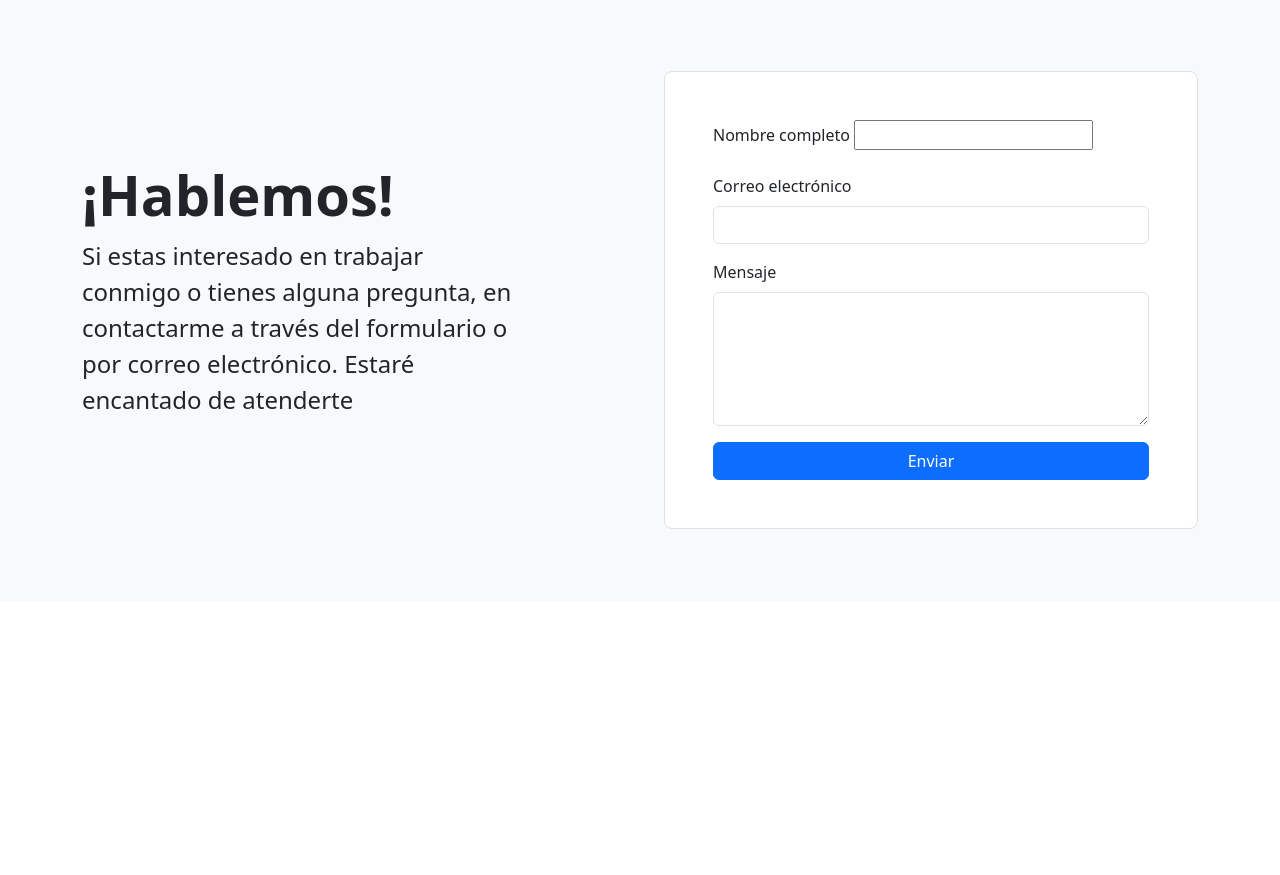
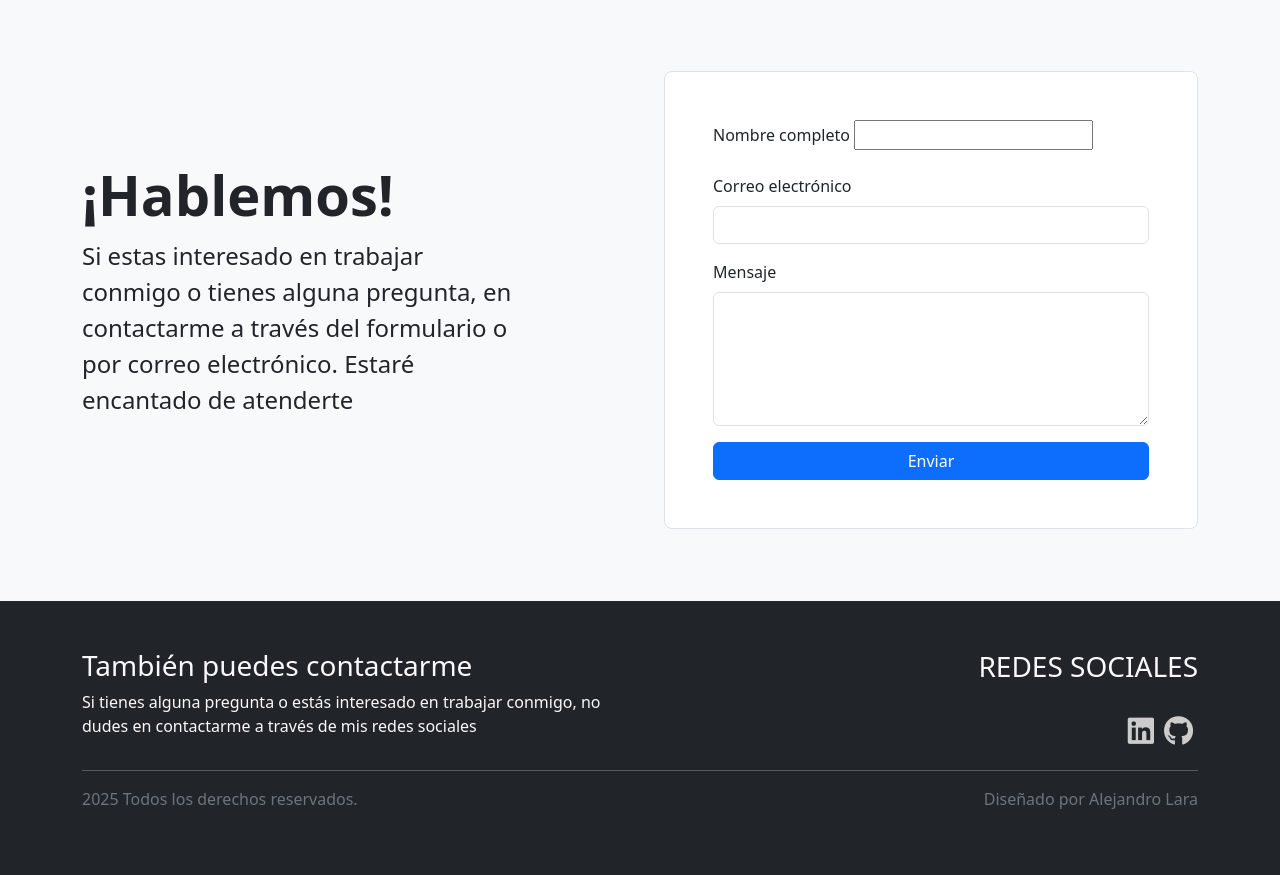
Before and after one commit to alexLara97/portfolio-flask, a Flask app: page / in a window 1280 px wide. Shown: the part 1379-2254 px from the top of the page. Before the commit the page ends 1908 px from the top, so only its background shows below. Run offline with Flask 3, Linux system fonts and the light colour scheme; some libraries are stand-ins or nearby versions.

Commit message:
Seccion de footer

```diff
--- a/static/css/styles.css
+++ b/static/css/styles.css
@@ -0,0 +1,9 @@
+.socila-icon{
+    color:#cccccc;
+    margin: 0 5px;
+    font-size: 30px;
+}
+
+.socila-icon:hover{
+    color:#ffffff;
+}
--- /dev/null
+++ b/templates/footer.html
@@ -0,0 +1,28 @@
+<footer class="bg-dark p-5">
+    <div class="container">
+        <div class="row d-flex align-items-center">
+            <div class="col-md-6">
+                <h3 class="text-light">También puedes contactarme</h3>
+                <p class="text-light">Si tienes alguna pregunta o estás interesado en trabajar conmigo,
+                no dudes en contactarme a través de mis redes sociales</p>
+            </div>
+            <div class="col-md-6">
+                <h3 class="text-light mb-4 text-end">REDES SOCIALES</h3>
+                <div class="d-flex justify-content-end">
+                    <a href="" class="socila-icon"><i class="fa-brands fa-linkedin"></i></i></a>
+                    <a href="" class="socila-icon"><i class="fa-brands fa-github"></i></i></a>
+                </div>
+            </div>
+        </div>
+
+        <hr style="color: aliceblue">
+        <div class="row mt-3">
+            <div class="col-md-6">
+                <p class="text-secondary"> 2025 Todos los derechos reservados.</p>
+            </div>
+             <div class="col-md-6">
+                <p class="text-end text-secondary">Diseñado por Alejandro Lara</p>
+            </div>
+        </div>
+    </div>
+</footer>
--- a/templates/index.html
+++ b/templates/index.html
@@ -16,4 +16,7 @@
     <!-- Incluir sección de contacto -->
   {% include 'contact.html'%}
 
+    <!-- Incluir footer -->
+  {% include 'footer.html'%}
+
 {% endblock %}
```
